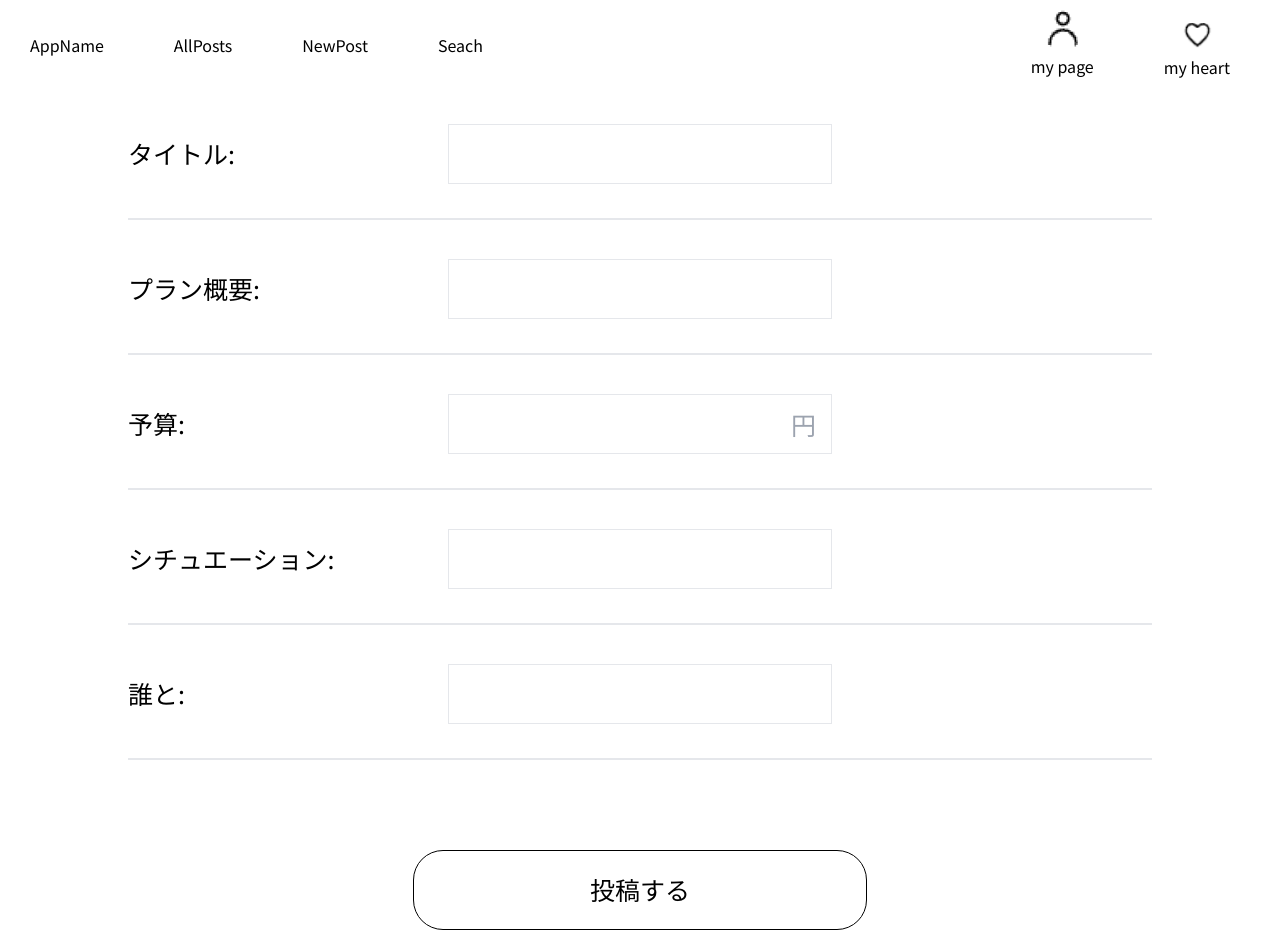
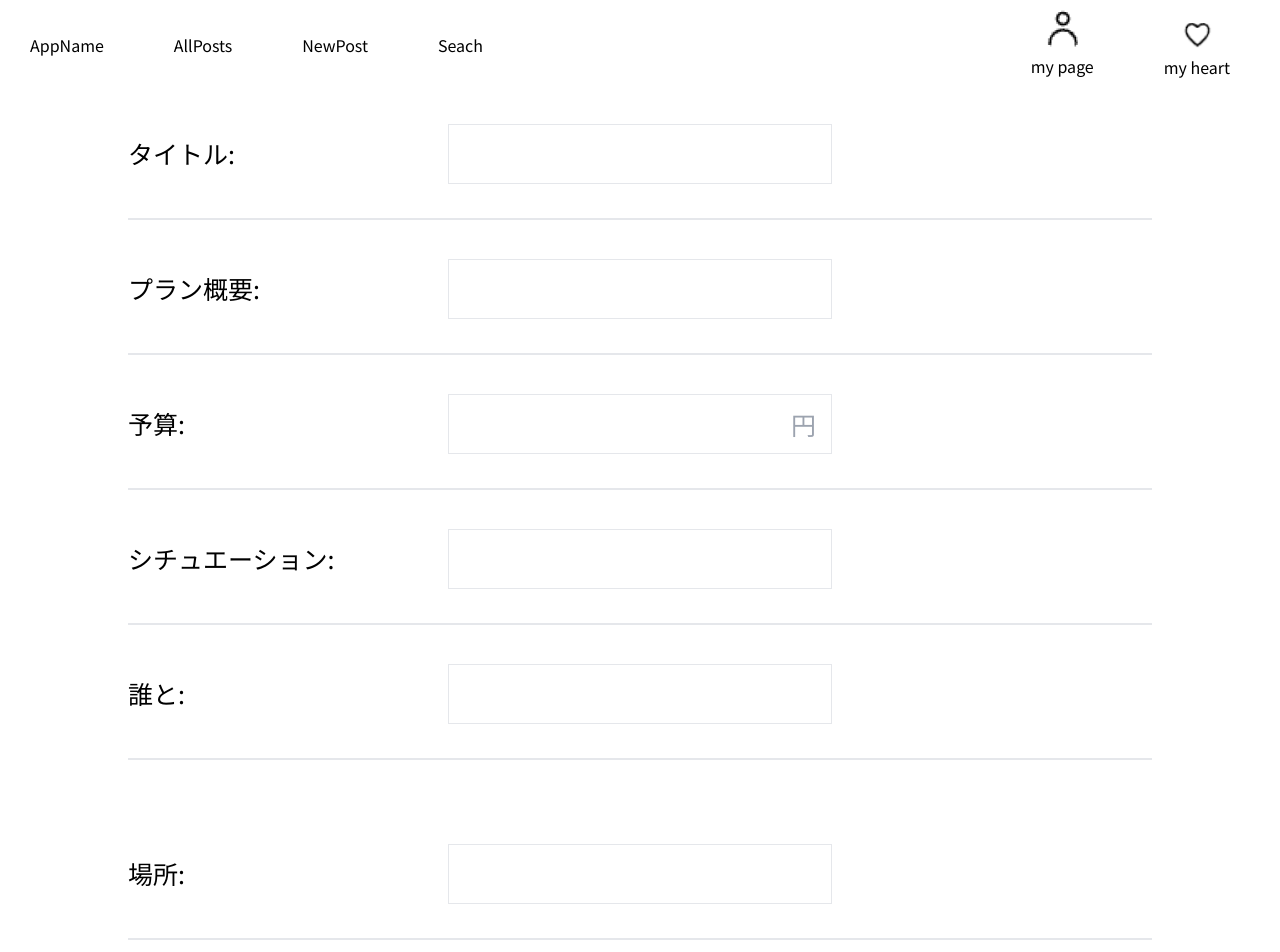
Before and after one commit to strongest-community/web_public, a Next.js app: page /Post/new in a window 1280 px wide. Shown: the top 952 px of the page. Built offline with nearby package versions, Linux system fonts and the light colour scheme; no server answers.

Commit message:
投稿の保存

```diff
--- a/src/app/Post/new/page.tsx
+++ b/src/app/Post/new/page.tsx
@@ -1,6 +1,6 @@
 "use client";
 import { useRouter } from "next/navigation";
-import React, { useEffect, useState } from "react";
+import React, { FormEvent, useState } from "react";
 
 export default function New() {
   const [title, setTitle] = useState("");
@@ -8,6 +8,8 @@ export default function New() {
   const [budget, setBudget] = useState("");
   const [situation, setSituation] = useState("");
   const [withWhom, setWithWhom] = useState("");
+  const [place, setPlace] = useState("");
+  const [postData, setPostData] = useState("");
   const router = useRouter();
 
   const onChangeTitle = (e: React.ChangeEvent<HTMLInputElement>) => setTitle(e.target.value);
@@ -15,27 +17,32 @@ export default function New() {
   const onChangeBudget = (e: React.ChangeEvent<HTMLInputElement>) => setBudget(e.target.value);
   const onChangeSituation = (e: React.ChangeEvent<HTMLInputElement>) => setSituation(e.target.value);
   const onChangeWithWhom = (e: React.ChangeEvent<HTMLInputElement>) => setWithWhom(e.target.value);
+  const onChangePlace = (e: React.ChangeEvent<HTMLInputElement>) => setPlace(e.target.value);
 
-  const baseUrl = process.env.NEXT_PUBLIC_API_BASE_URL;
-
-  useEffect(() => {
-    try {
-      fetch(`${baseUrl}/plans`)
-        .then((response) => response.json())
-        .then((data) => {
-          console.log(data);
-        })
-        .catch((error) => {
-          console.error("Error fetching data:", error);
-        });
-    } catch (error) {
-      console.error("Error", error);
-    }
-  }, []);
-
+  const onSubmitHandler = async (e: FormEvent<HTMLFormElement>) => {
+    e.preventDefault();
+    const res = await fetch("http://localhost:8000/plans/", {
+      method: "POST",
+      headers: {
+        "Content-Type": "application/json",
+      },
+      body: JSON.stringify({
+        title: title,
+        description: description,
+        budget: budget,
+        situation: situation,
+        with_whom: withWhom,
+        places: [{ url: "http://example.com/place" }],
+      }),
+    });
+    const data = await res.json();
+    setPostData(data.id);
+    console.log(postData);
+    router.push(`/Post/${data.id}`);
+  };
   return (
     <div className="flex flex-col items-center text-[25px]">
-      <form className="w-[80vw]">
+      <form className="w-[80vw]" onSubmit={onSubmitHandler}>
         <div className="flex items-center mb-[5px] justify-between border-b-2 h-[130px]">
           <p>タイトル:</p>
           <input className="border w-96 h-[60px] mr-80" value={title} onChange={onChangeTitle} type="text" />
@@ -56,9 +63,12 @@ export default function New() {
           <p>誰と:</p>
           <input className="border w-96 h-[60px] mr-80" value={withWhom} onChange={onChangeWithWhom} type="text" />
         </div>
+        <div className="flex items-center justify-between mb-[50px] border-b-2 h-[130px]">
+          <p>場所:</p>
+          <input className="border w-96 h-[60px] mr-80" value={place} onChange={onChangePlace} type="text" />
+        </div>
         <div className="flex justify-center">
-          <button className="border border-black p-[20px] px-44 rounded-[30px] m-10" type="submit" onClick={() => router.push(`/1`)}>
-            {/* backendできたら編集 */}
+          <button className="border border-black p-[20px] px-44 rounded-[30px] m-10" type="submit">
             投稿する
           </button>
         </div>
```
Also changed, not shown: 1 other file (tests, documents, lock files or other folders).
